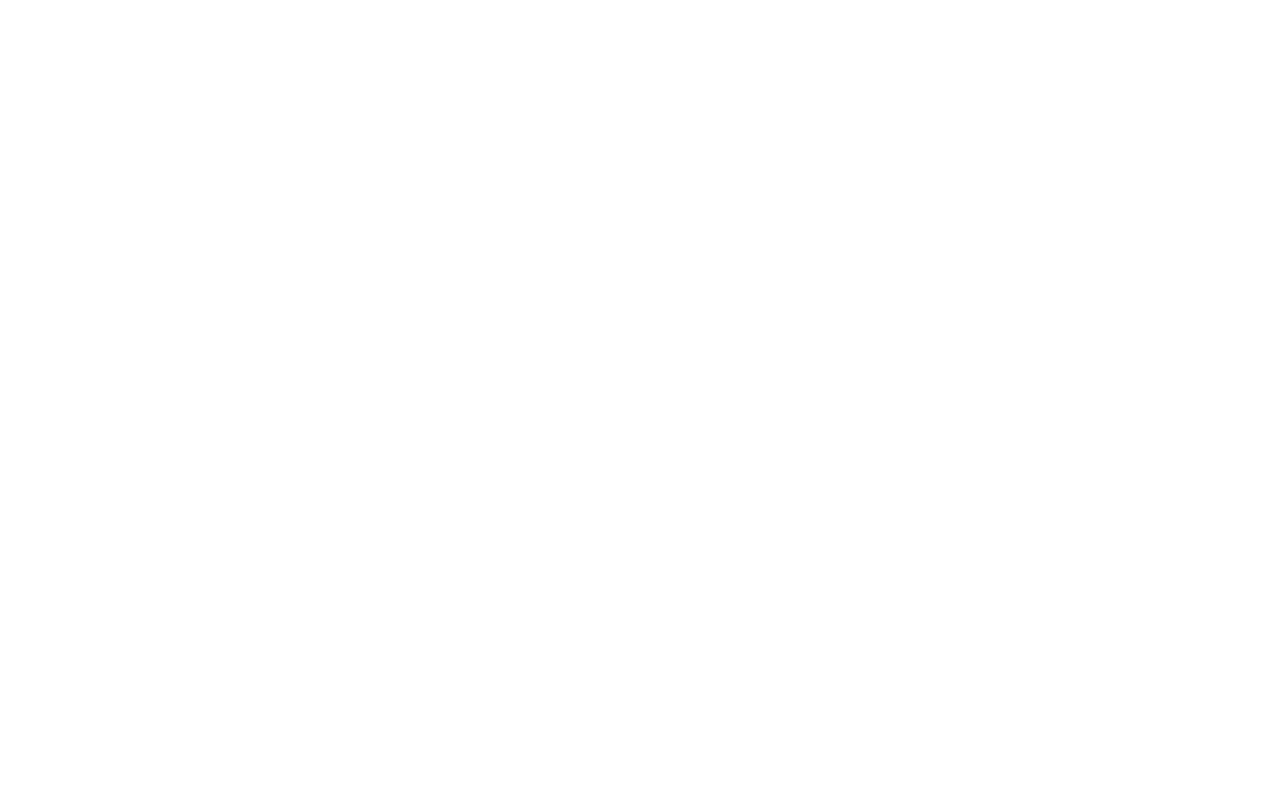
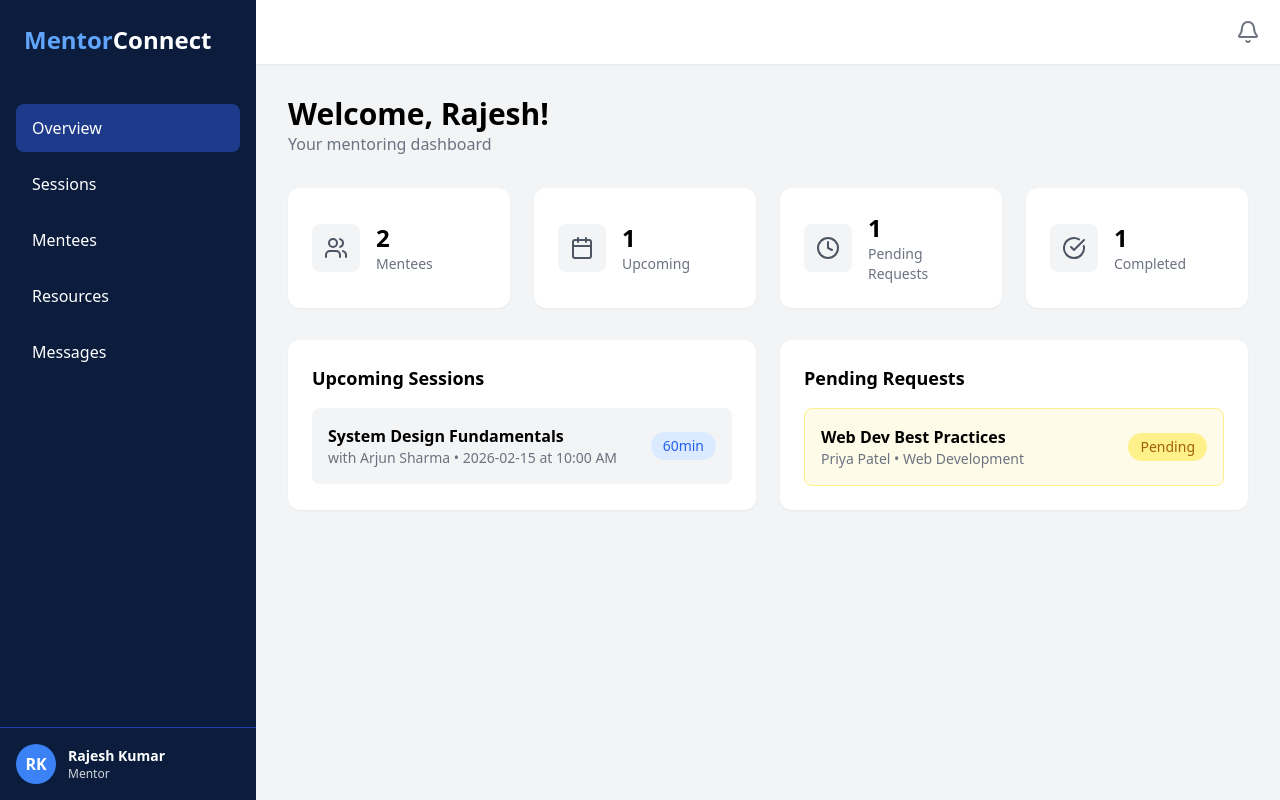
Before and after one commit to Aswi7/industry-mentor-portal, a React app in the folder frontend/: page /mentor in a window 1280 px wide. Before the commit this address had no page. Built offline with nearby package versions, Linux system fonts and the light colour scheme; the HTML template or start-up script is replaced by a standard one.

Commit message:
added cors

```diff
--- a/frontend/package.json
+++ b/frontend/package.json
@@ -10,6 +10,8 @@
     "preview": "vite preview"
   },
   "dependencies": {
+    "axios": "^1.13.5",
+    "lucide-react": "^0.563.0",
     "react": "^19.2.0",
     "react-dom": "^19.2.0",
     "react-router-dom": "^7.13.0"
--- a/frontend/src/App.jsx
+++ b/frontend/src/App.jsx
@@ -1,12 +1,16 @@
 import { Routes, Route } from "react-router-dom"
 import Login from "./pages/Login"
 import Register from "./pages/Register"
+import MentorDashboard from "./pages/MentorDashboard"
 
 function App() {
   return (
     <Routes>
       <Route path="/" element={<Login />} />
       <Route path="/register" element={<Register />} />
+
+      <Route path="/mentor" element={<MentorDashboard />} />
+
     </Routes>
   )
 }
--- a/frontend/src/pages/Login.jsx
+++ b/frontend/src/pages/Login.jsx
@@ -1,23 +1,75 @@
 import { useState } from "react"
+import { useNavigate } from "react-router-dom"
+import API from "../services/api"
 
 function Login() {
+
+  // ✅ Navigation
+  const navigate = useNavigate()
+
+  // ✅ States
   const [role, setRole] = useState("student")
+  const [email, setEmail] = useState("")
+  const [password, setPassword] = useState("")
+  const [loading, setLoading] = useState(false)
+  const [error, setError] = useState("")
+
+  // ✅ Login Function
+  const handleLogin = async (e) => {
+    e.preventDefault()
+    setLoading(true)
+    setError("")
+
+    try {
+      const res = await API.post("/auth/login", {
+        email,
+        password,
+        role
+      })
+
+      // Save token
+      localStorage.setItem("token", res.data.token)
+      localStorage.setItem("user", JSON.stringify(res.data.user))
+
+      // Convert role to lowercase (VERY IMPORTANT)
+      const userRole = res.data.user.role.toLowerCase()
+
+      if (userRole === "student") {
+        navigate("/student")
+      }
+      else if (userRole === "mentor") {
+        navigate("/mentor")
+      }
+      else {
+        navigate("/admin")
+      }
+
+    } catch (err) {
+      setError(err.response?.data?.message || "Login failed")
+    } finally {
+      setLoading(false)
+    }
+  }
+
+  // ✅ RETURN STARTS HERE
 
     return (
   <div className="min-h-screen bg-gray-100 flex items-center justify-center">
-      <div className="bg-white w-[420px] p-8 rounded-2xl shadow-lg">
+    <form
+      onSubmit={handleLogin}
+      className="bg-white w-[420px] p-8 rounded-2xl shadow-lg"
+    >
 
-        {/* Icon */}
       <div className="flex justify-center mb-4">
         <div className="bg-blue-600 text-white p-4 rounded-xl text-2xl">
           🎓
         </div>
       </div>
 
-        {/* Heading */}
       <h2 className="text-2xl font-bold text-center mb-2">
         Welcome Back
       </h2>
+
       <p className="text-center text-gray-500 mb-6">
         Sign in to your MentorConnect account
       </p>
@@ -26,38 +78,20 @@
       <div className="mb-6">
         <p className="mb-2 text-sm text-gray-600">I am a</p>
         <div className="flex gap-2">
+          {["student", "mentor", "admin"].map((r) => (
             <button
-              onClick={() => setRole("student")}
+              key={r}
+              type="button"
+              onClick={() => setRole(r)}
               className={`flex-1 py-2 rounded-lg border ${
-                role === "student"
+                role === r
                   ? "bg-blue-600 text-white"
                   : "bg-gray-100"
               }`}
             >
-              Student
+              {r.charAt(0).toUpperCase() + r.slice(1)}
             </button>
-
-            <button
-              onClick={() => setRole("mentor")}
-              className={`flex-1 py-2 rounded-lg border ${
-                role === "mentor"
-                  ? "bg-blue-600 text-white"
-                  : "bg-gray-100"
-              }`}
-            >
-              Mentor
-            </button>
-
-            <button
-              onClick={() => setRole("admin")}
-              className={`flex-1 py-2 rounded-lg border ${
-                role === "admin"
-                  ? "bg-blue-600 text-white"
-                  : "bg-gray-100"
-              }`}
-            >
-              Admin
-            </button>
+          ))}
         </div>
       </div>
 
@@ -68,38 +102,54 @@
         </label>
         <input
           type="email"
-            placeholder="you@example.com"
+          value={email}
+          onChange={(e) => setEmail(e.target.value)}
+          required
           className="w-full p-2 border rounded-lg focus:outline-none focus:ring-2 focus:ring-blue-500"
         />
       </div>
 
       {/* Password */}
-        <div className="mb-6">
+      <div className="mb-4">
         <label className="block text-sm mb-1 text-gray-600">
           Password
         </label>
         <input
           type="password"
-            placeholder="********"
+          value={password}
+          onChange={(e) => setPassword(e.target.value)}
+          required
           className="w-full p-2 border rounded-lg focus:outline-none focus:ring-2 focus:ring-blue-500"
         />
       </div>
 
-        {/* Button */}
-        <button className="w-full bg-blue-600 text-white py-2 rounded-lg hover:bg-blue-700 transition">
-          Sign In
+      {/* Error Message */}
+      {error && (
+        <p className="text-red-500 text-sm mb-4 text-center">
+          {error}
+        </p>
+      )}
+
+      {/* Submit Button */}
+      <button
+        type="submit"
+        disabled={loading}
+        className="w-full bg-blue-600 text-white py-2 rounded-lg hover:bg-blue-700 transition"
+      >
+        {loading ? "Signing In..." : "Sign In"}
       </button>
 
-        {/* Register Link */}
       <p className="text-center mt-4 text-sm text-gray-600">
         Don't have an account?{" "}
         <a href="/register" className="text-blue-600 hover:underline">
           Register
         </a>
       </p>
-      </div>
+
+    </form>
   </div>
    )
 }
 
+
 export default Login
--- a/frontend/src/pages/MentorDashboard.jsx
+++ b/frontend/src/pages/MentorDashboard.jsx
@@ -0,0 +1,147 @@
+import React from "react";
+import {
+  Users,
+  Calendar,
+  Clock,
+  CheckCircle,
+  Bell,
+} from "lucide-react";
+
+export default function MentorDashboard() {
+  return (
+    <div className="flex min-h-screen bg-gray-100">
+
+      {/* SIDEBAR */}
+      <aside className="w-64 bg-[#0B1C3D] text-white flex flex-col justify-between">
+        <div>
+          <div className="p-6 text-2xl font-bold">
+            <span className="text-blue-400">Mentor</span>Connect
+          </div>
+
+          <nav className="mt-6 space-y-2 px-4">
+            <div className="bg-blue-900 rounded-lg px-4 py-3 cursor-pointer">
+              Overview
+            </div>
+            <div className="px-4 py-3 hover:bg-blue-900 rounded-lg cursor-pointer">
+              Sessions
+            </div>
+            <div className="px-4 py-3 hover:bg-blue-900 rounded-lg cursor-pointer">
+              Mentees
+            </div>
+            <div className="px-4 py-3 hover:bg-blue-900 rounded-lg cursor-pointer">
+              Resources
+            </div>
+            <div className="px-4 py-3 hover:bg-blue-900 rounded-lg cursor-pointer">
+              Messages
+            </div>
+          </nav>
+        </div>
+
+        <div className="p-4 border-t border-blue-800 flex items-center gap-3">
+          <div className="w-10 h-10 rounded-full bg-blue-500 flex items-center justify-center font-bold">
+            RK
+          </div>
+          <div>
+            <p className="text-sm font-semibold">Rajesh Kumar</p>
+            <p className="text-xs text-gray-300">Mentor</p>
+          </div>
+        </div>
+      </aside>
+
+      {/* MAIN CONTENT */}
+      <div className="flex-1 flex flex-col">
+
+        {/* TOP NAVBAR */}
+        <div className="bg-white p-5 flex justify-end items-center shadow-sm">
+          <Bell className="text-gray-500" />
+        </div>
+
+        {/* DASHBOARD CONTENT */}
+        <div className="p-8">
+
+          {/* Header */}
+          <div className="mb-8">
+            <h1 className="text-3xl font-bold">
+              Welcome, Rajesh!
+            </h1>
+            <p className="text-gray-500">
+              Your mentoring dashboard
+            </p>
+          </div>
+
+          {/* STATS */}
+          <div className="grid grid-cols-1 md:grid-cols-4 gap-6 mb-8">
+            <StatCard icon={<Users />} value="2" label="Mentees" />
+            <StatCard icon={<Calendar />} value="1" label="Upcoming" />
+            <StatCard icon={<Clock />} value="1" label="Pending Requests" />
+            <StatCard icon={<CheckCircle />} value="1" label="Completed" />
+          </div>
+
+          {/* LOWER SECTION */}
+          <div className="grid md:grid-cols-2 gap-6">
+
+            {/* Upcoming Sessions */}
+            <div className="bg-white rounded-xl shadow-sm p-6">
+              <h2 className="text-lg font-semibold mb-4">
+                Upcoming Sessions
+              </h2>
+
+              <div className="bg-gray-100 rounded-lg p-4 flex justify-between items-center">
+                <div>
+                  <p className="font-semibold">
+                    System Design Fundamentals
+                  </p>
+                  <p className="text-sm text-gray-500">
+                    with Arjun Sharma • 2026-02-15 at 10:00 AM
+                  </p>
+                </div>
+
+                <span className="bg-blue-100 text-blue-600 px-3 py-1 rounded-full text-sm">
+                  60min
+                </span>
+              </div>
+            </div>
+
+            {/* Pending Requests */}
+            <div className="bg-white rounded-xl shadow-sm p-6">
+              <h2 className="text-lg font-semibold mb-4">
+                Pending Requests
+              </h2>
+
+              <div className="bg-yellow-50 border border-yellow-200 rounded-lg p-4 flex justify-between items-center">
+                <div>
+                  <p className="font-semibold">
+                    Web Dev Best Practices
+                  </p>
+                  <p className="text-sm text-gray-500">
+                    Priya Patel • Web Development
+                  </p>
+                </div>
+
+                <span className="bg-yellow-200 text-yellow-700 px-3 py-1 rounded-full text-sm">
+                  Pending
+                </span>
+              </div>
+            </div>
+
+          </div>
+        </div>
+      </div>
+    </div>
+  );
+}
+
+/* Reusable Stat Card */
+function StatCard({ icon, value, label }) {
+  return (
+    <div className="bg-white rounded-xl shadow-sm p-6 flex items-center gap-4">
+      <div className="bg-gray-100 p-3 rounded-lg text-gray-600">
+        {icon}
+      </div>
+      <div>
+        <p className="text-2xl font-bold">{value}</p>
+        <p className="text-gray-500 text-sm">{label}</p>
+      </div>
+    </div>
+  );
+}
--- /dev/null
+++ b/frontend/src/services/api.js
@@ -0,0 +1,7 @@
+import axios from "axios"
+
+const API = axios.create({
+  baseURL: "http://localhost:5000/api"
+})
+
+export default API
```
Also changed, not shown: frontend/src/pages/services/api.js (deleted), 1 other file (tests, documents, lock files or other folders). Lines whose indentation alone changed are shown as unchanged.
